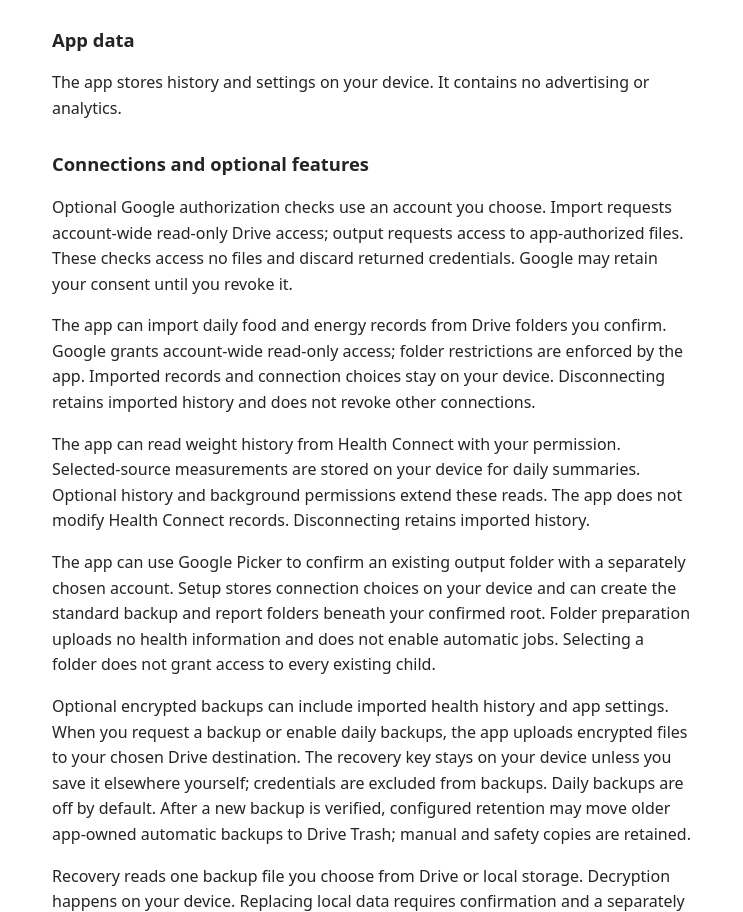
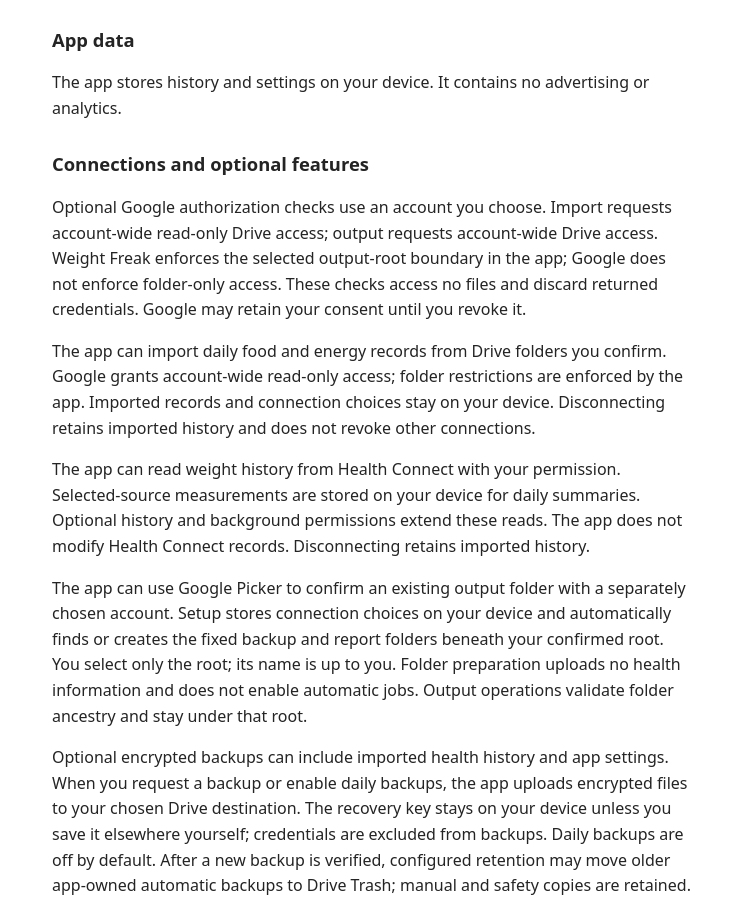
Before and after one commit to LachimB/weight-freak-info, a plain HTML site: page privacy.html in a window 1280 px wide. Shown: the part 162-1074 px from the top of the page, without its empty margins (268-1011 px from the left). Drawn offline with Linux system fonts and the light colour scheme.

Commit message:
Explain root-bound output access and automatic folder setup

```diff
--- a/privacy.html
+++ b/privacy.html
@@ -14,10 +14,10 @@
     <h2>App data</h2>
     <p>The app stores history and settings on your device. It contains no advertising or analytics.</p>
     <h2>Connections and optional features</h2>
-    <p>Optional Google authorization checks use an account you choose. Import requests account-wide read-only Drive access; output requests access to app-authorized files. These checks access no files and discard returned credentials. Google may retain your consent until you revoke it.</p>
+    <p>Optional Google authorization checks use an account you choose. Import requests account-wide read-only Drive access; output requests account-wide Drive access. Weight Freak enforces the selected output-root boundary in the app; Google does not enforce folder-only access. These checks access no files and discard returned credentials. Google may retain your consent until you revoke it.</p>
     <p>The app can import daily food and energy records from Drive folders you confirm. Google grants account-wide read-only access; folder restrictions are enforced by the app. Imported records and connection choices stay on your device. Disconnecting retains imported history and does not revoke other connections.</p>
     <p>The app can read weight history from Health Connect with your permission. Selected-source measurements are stored on your device for daily summaries. Optional history and background permissions extend these reads. The app does not modify Health Connect records. Disconnecting retains imported history.</p>
-    <p>The app can use Google Picker to confirm an existing output folder with a separately chosen account. Setup stores connection choices on your device and can create the standard backup and report folders beneath your confirmed root. Folder preparation uploads no health information and does not enable automatic jobs. Selecting a folder does not grant access to every existing child.</p>
+    <p>The app can use Google Picker to confirm an existing output folder with a separately chosen account. Setup stores connection choices on your device and automatically finds or creates the fixed backup and report folders beneath your confirmed root. You select only the root; its name is up to you. Folder preparation uploads no health information and does not enable automatic jobs. Output operations validate folder ancestry and stay under that root.</p>
     <p>Optional encrypted backups can include imported health history and app settings. When you request a backup or enable daily backups, the app uploads encrypted files to your chosen Drive destination. The recovery key stays on your device unless you save it elsewhere yourself; credentials are excluded from backups. Daily backups are off by default. After a new backup is verified, configured retention may move older app-owned automatic backups to Drive Trash; manual and safety copies are retained.</p>
     <p>Recovery reads one backup file you choose from Drive or local storage. Decryption happens on your device. Replacing local data requires confirmation and a separately verified encrypted safety copy; external connections and automation must be reviewed afterward.</p>
     <p>Optional AI analysis sends the data categories and question you review directly to OpenAI when you confirm a request or separately enable recurring analysis. Recurring analysis is off by default. API charges may apply. The app requests no provider-side response storage; abuse-monitoring retention may still apply. API keys stay protected on your device and are excluded from backups. Saved analyses stay on your device and can be included in encrypted backups.</p>
```
